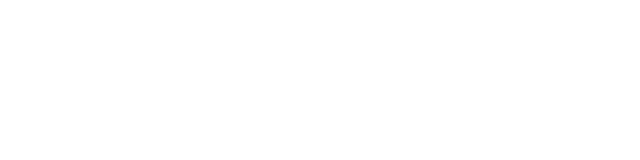
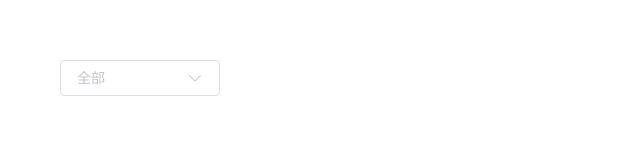
Before and after one commit to Sugarless1943/someReady, a Vue app: page /#/ in a window 1280 px wide. Shown: the top 160 px of the page, without its empty margins (0-640 px from the left). Built offline with nearby package versions, Linux system fonts and the light colour scheme.

Commit message:
treeTable

```diff
--- a/src/App.vue
+++ b/src/App.vue
@@ -16,6 +16,13 @@
   -webkit-font-smoothing: antialiased;
   -moz-osx-font-smoothing: grayscale;
   color: #2c3e50;
-  margin-top: 60px;
+  height: 100%;
+  padding: 60px;
 }
+
+  html,body {
+    height: 100%;
+    margin: 0;
+    box-sizing: border-box;
+  }
 </style>
--- a/src/alarm/selectTree.vue
+++ b/src/alarm/selectTree.vue
@@ -1,15 +1,117 @@
 <template>
-    <div class="selectTree">
+  <div class="selectTree">
+    <header id="selectTree_header" @click="open()">
+      <span v-if="content"></span>
+      <span style="color: #C0C4CC" v-else>全部</span>
+      <i :class="['el-icon-arrow-down', {'go180':selFlag, 'back180': !selFlag}]" style="color: #C0C4CC"></i>
+    </header>
+    <main id="selectTree_main" v-show="selFlag">
+      <p>111</p>
+    </main>
+  </div>
 
-    </div>
 </template>
 
 <script>
     export default {
-        name: "selectTree"
+      name: "selectTree",
+      data() {
+        return {
+          selFlag: false,
+          content: ''
+        }
+      },
+
+      methods: {
+
+      },
+
+      mounted() {
+        document.getElementById('app').addEventListener('click', e => {
+          let el = e.toElement
+          let parents = [e.toElement.id]
+          while(el.parentNode){
+            parents.push(el.parentNode.id)
+            el = el.parentNode
+          }
+
+          if(parents.includes('selectTree_header')){
+            this.selFlag = !this.selFlag
+          }else if(this.selFlag && !parents.includes('selectTree_main')) {
+            this.selFlag = false
+          }
+        })
+      }
     }
 </script>
 
-<style scoped>
+<style lang="scss" scoped>
+  .selectTree {
+    position: relative;
 
+    &>header {
+      display: flex;
+      width: 160px;
+      height: 36px;
+      line-height: 36px;
+      border: 1px solid #dcdfe6;
+      border-radius: 4px;
+      padding: 0 16px;
+      box-sizing: border-box;
+      justify-content: space-between;
+      align-items: center;
+
+      &:hover {
+        border-color: #c0c4cc;
+        cursor: pointer;
+      }
+
+      span:first-child {
+        font-size: 14px;
+      }
+    }
+
+    main {
+      border: 1px solid #e4e7ed;
+      border-radius: 4px;
+      box-shadow: 0 2px 12px 0 rgba(0,0,0,.1);
+      position: absolute;
+      width: 300px;
+      margin: 12px 0 5px;
+
+      &:before {
+        content: '';
+        width: 0;
+        display: block;
+        border: 6px solid;
+        border-color: transparent transparent #dcdfe6 transparent;
+        position: absolute;
+        top: -12px;
+        left: 50px;
+      }
+
+      &:after {
+        content: '';
+        width: 0;
+        display: block;
+        border: 6px solid;
+        border-color: transparent transparent #fff transparent;
+        position: absolute;
+        top: -11px;
+        left: 50px;
+      }
+    }
+
+
+  }
+
+  .go180 {
+    transform: rotate(-180deg);
+    transition: all 0.3s;
+  }
+
+  .back180 {
+    transform: rotate(0deg);
+    transition: all 0.3s;
+  }
 </style>
```
